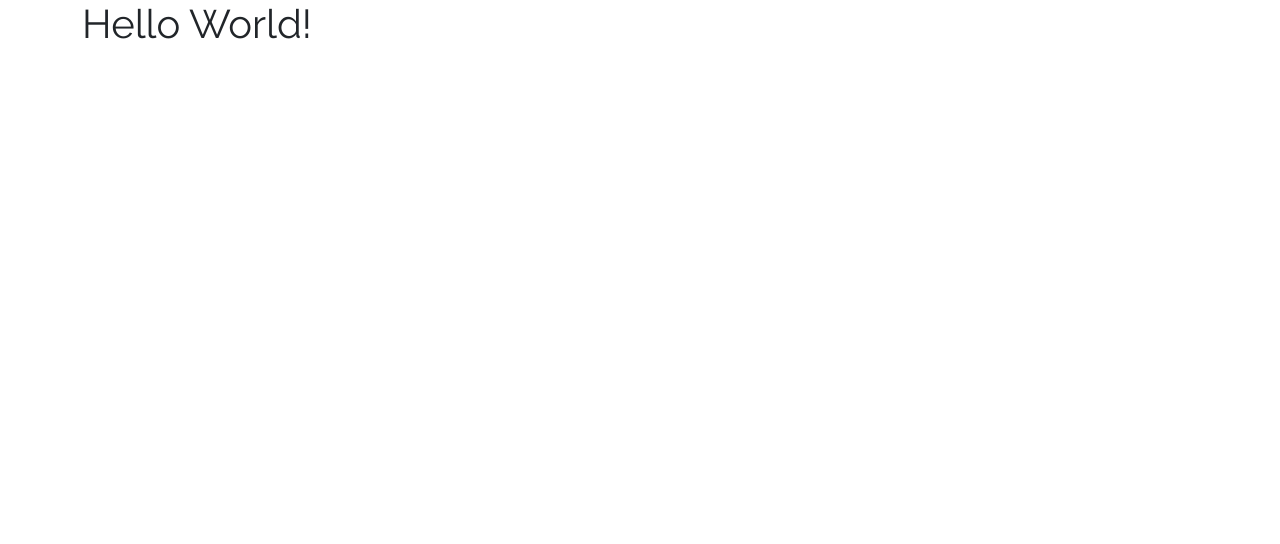
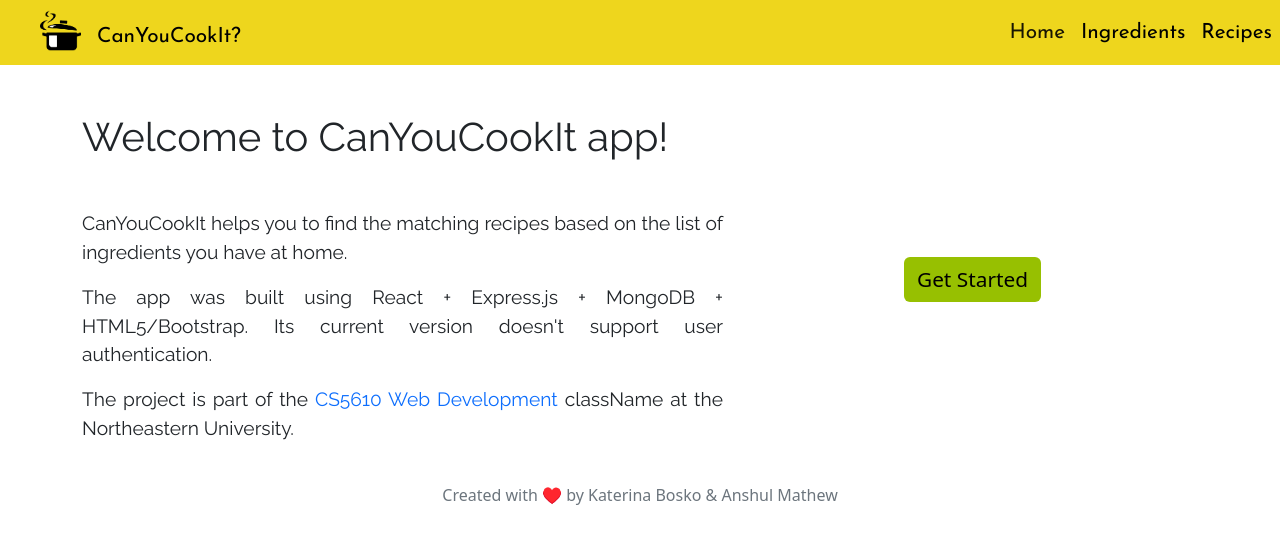
Before and after one commit to k-bosko/CanYouCookIt-v2, a React (Create React App) app: page / in a window 1280 px wide. Shown: the top 544 px of the page. Built offline with nearby package versions, Linux system fonts and the light colour scheme.

Commit message:
added Footer, Header, Main components for home page

```diff
--- a/public/css/main.css
+++ b/public/css/main.css
@@ -33,10 +33,14 @@
 
 h1 {
     font-family: "Raleway";
+    margin-top:  3rem;
+    margin-bottom:  3rem;
 }
+
 p {
     font-size: larger;
-    text-align: justify
+    text-align: justify;
+    font-family: "Raleway"
 }
 
 div a {
--- a/src/components/App.jsx
+++ b/src/components/App.jsx
@@ -1,9 +1,14 @@
 import React from "react";
+import Footer from "./Footer.jsx"
+import Header from "./Header.jsx"
+import Main from "./Main.jsx"
 
 function App() {
     return (
-      <div className="container">
-        <h1>Hello World!</h1>
+      <div>
+        <Header />
+        <Main />
+        <Footer />
       </div>
     );
   }
--- /dev/null
+++ b/src/components/Footer.jsx
@@ -0,0 +1,13 @@
+import React from "react";
+
+function Footer() {
+    return (
+    <footer className="footer">
+        <div className="container">
+            <div className="col-md-12 text-center text-muted mt-4">Created with ♥️ by Katerina Bosko & Anshul Mathew </div>
+        </div>
+    </footer>
+    );
+  }
+
+  export default Footer;
--- /dev/null
+++ b/src/components/Header.jsx
@@ -0,0 +1,51 @@
+import React from "react";
+
+function Header() {
+  return (
+    <header>
+      <nav className="navbar navbar-expand-lg custom-navbar">
+        <img
+          src="/images/logo.png"
+          className="ps-4 pb-1 ms-3"
+          alt="can-you-cook-it-logo"
+          height="45"
+        />
+        <a className="navbar-brand ps-3 mt-2" href="/">
+          CanYouCookIt?
+        </a>
+        <button
+          className="navbar-toggler"
+          type="button"
+          data-toggle="collapse"
+          data-target="#navbarNavAltMarkup"
+          aria-controls="navbarNavAltMarkup"
+          aria-expanded="false"
+          aria-label="Toggle navigation"
+        >
+          <span className="navbar-toggler-icon"></span>
+        </button>
+        <div class="collapse navbar-collapse" id="navbarNavAltMarkup">
+          <ul class="navbar-nav ms-auto">
+            <li class="nav-item">
+              <a class="nav-item nav-link active" href="/">
+                Home
+              </a>
+            </li>
+            <li class="nav-item">
+              <a class="nav-item nav-link" href="/ingredients.html">
+                Ingredients
+              </a>
+            </li>
+            <li class="nav-item">
+              <a class="nav-item nav-link" href="/recipes.html">
+                Recipes
+              </a>
+            </li>
+          </ul>
+        </div>
+      </nav>
+    </header>
+  );
+}
+
+export default Header;
--- /dev/null
+++ b/src/components/Main.jsx
@@ -0,0 +1,44 @@
+import React from "react";
+
+function Main() {
+  return (
+    <main>
+      <div className="container">
+        <h1>Welcome to CanYouCookIt app!</h1>
+        <div className="row">
+          <div className="col-7">
+            <p>
+              CanYouCookIt helps you to find the matching recipes based on the
+              list of ingredients you have at home.
+            </p>
+            <p>
+              The app was built using React + Express.js + MongoDB +
+              HTML5/Bootstrap. Its current version doesn't support user
+              authentication.
+            </p>
+            <p>
+              The project is part of the{" "}
+              <a href="https://johnguerra.co/classNamees/webDevelopment_fall_2022/">
+                CS5610 Web Development
+              </a>{" "}
+              className at the Northeastern University.
+            </p>
+          </div>
+          <div className="col-5">
+            <div className="col-md-12 pt-5 text-center">
+              <button
+                className="btn btn-start"
+                type="button"
+                onclick="location.href='/ingredients.html'"
+              >
+                Get Started
+              </button>
+            </div>
+          </div>
+        </div>
+      </div>
+    </main>
+  );
+}
+
+export default Main;
```
